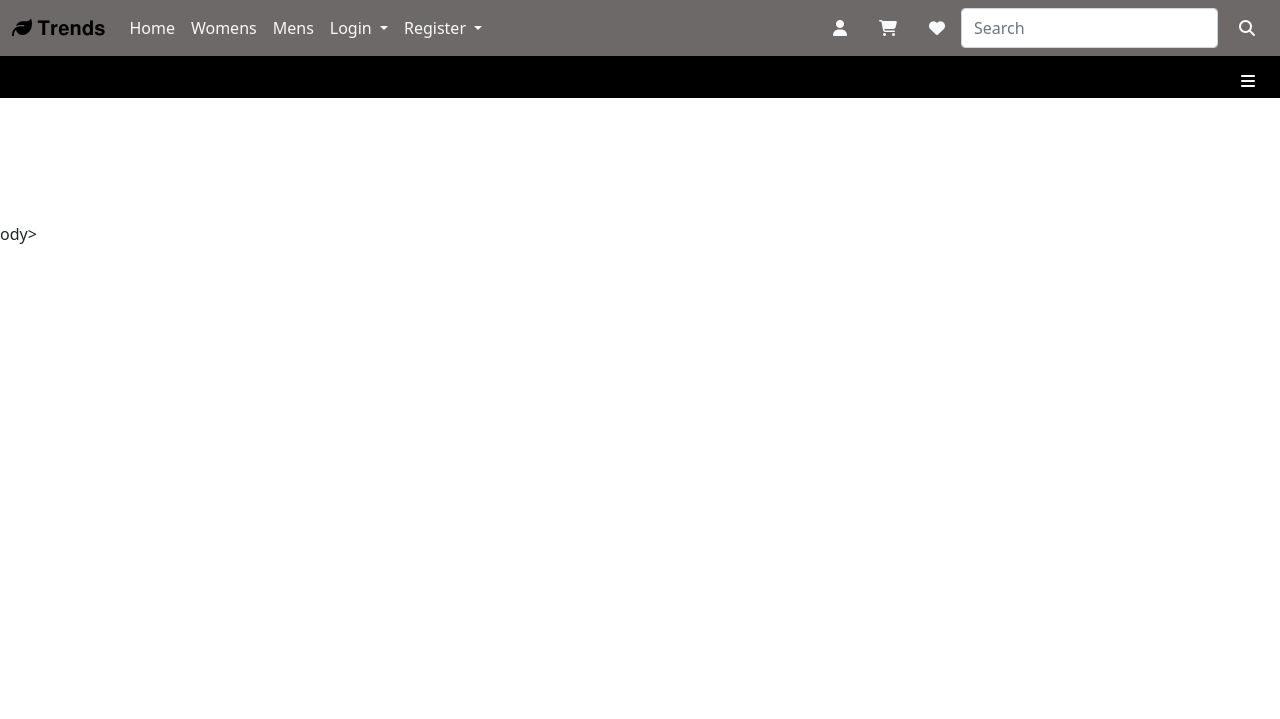
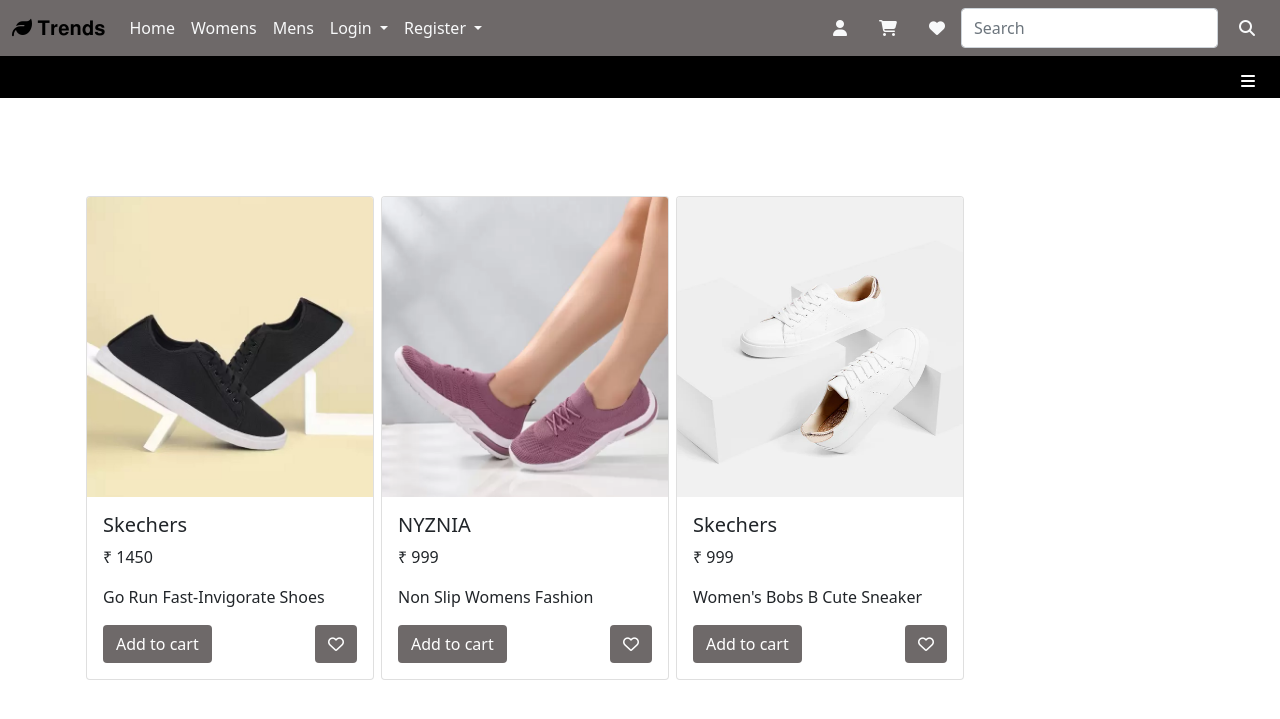
Before and after one commit to AkhilaJayakumar03/trends, a Django app: page /trendsapp/womenshoe/ in a window 1280 px wide. Shown: the top 719 px of the page. Run offline with Django 4.2, Linux system fonts and the light colour scheme; data comes from the database, SQL or seed files in the repository; both versions use the stored data as it was after the commit; some libraries are stand-ins or nearby versions.

Commit message:
modified

```diff
--- a/trendsapp/templates/shoplogin.html
+++ b/trendsapp/templates/shoplogin.html
@@ -83,8 +83,8 @@
         </div>
 </nav>
         <div  id="b" class="shadow"  style="background-color:whitesmoke">
-            {% if messages %}
-    <div  class="alert alert-danger">
+    {% if messages %}
+    <div  class="alert alert-dark">
      {% for message in messages %}
         {{message}}
     {% endfor %}
--- a/trendsapp/templates/shopregister.html
+++ b/trendsapp/templates/shopregister.html
@@ -77,7 +77,7 @@
 </nav>
     <div  id="b" class="shadow"  style="background-color:whitesmoke">
         {% if messages %}
-    <div  class="alert alert-danger">
+    <div  class="alert alert-dark">
      {% for message in messages %}
         {{message}}
     {% endfor %}
--- a/trendsapp/templates/userlogin.html
+++ b/trendsapp/templates/userlogin.html
@@ -92,7 +92,7 @@
 <div  id="b">
        <div class="form shadow" style="background-color:whitesmoke;">
 {% if messages %}
-    <div  class="alert alert-danger">
+    <div  class="alert alert-dark">
      {% for message in messages %}
         {{message}}
     {% endfor %}
--- a/trendsapp/templates/userprofile.html
+++ b/trendsapp/templates/userprofile.html
@@ -67,7 +67,7 @@
         <div class="offcanvas-body">
          <ul type="none">
                   <li> <a href="http://127.0.0.1:8000/trendsapp/userprofile/" class="i"><i class="fa-solid fa-user"></i>&nbsp;&nbsp;User profile</a></li><hr><br>
-             <li> <a href="http://127.0.0.1:8000/trendsapp/index/" class="i"><i class="fa-solid fa-house"></i>&nbsp;&nbsp;Home</a></li><hr><br>
+             <li> <a href="http://127.0.0.1:8000/index/" class="i"><i class="fa-solid fa-house"></i>&nbsp;&nbsp;Home</a></li><hr><br>
                   <li><a href="http://127.0.0.1:8000/trendsapp/wishlistdisplay/" class="i"><i class="fa-solid fa-heart"></i>&nbsp;&nbsp;My wishlist</a></li><hr><br>
                   <li><a href="http://127.0.0.1:8000/trendsapp/cartdisplay/" class="i"><i class="fa-solid fa-cart-shopping"></i>&nbsp;&nbsp;My cart</a></li><hr><br>
              <li><a href="http://127.0.0.1:8000/trendsapp/usernotification/" class="i"><i class="fa-solid fa-bell"></i>&nbsp;&nbsp;Notification</a></li><hr><br>
--- a/trendsapp/templates/userregister.html
+++ b/trendsapp/templates/userregister.html
@@ -80,7 +80,7 @@
     <div id="b">
     <div class="form shadow" style="background-color:whitesmoke;">
 {% if messages %}
-    <div  class="alert alert-danger">
+    <div  class="alert alert-dark">
         {% for message in messages %}
         {{message}}
     {% endfor %}
--- a/trendsapp/templates/womenshoe.html
+++ b/trendsapp/templates/womenshoe.html
@@ -129,5 +129,5 @@ margin:50px;
 </div>
       </div>
 </body>
-</html>ody>
 </html>
+</html>
--- a/trendsapp/views.py
+++ b/trendsapp/views.py
@@ -5,6 +5,7 @@ import datetime
 from datetime import timedelta
 from django.contrib import messages
 from django.contrib.auth import authenticate, logout
+from django.contrib.auth.decorators import login_required
 
 from django.core.mail import send_mail
 from django.http import HttpResponse
@@ -32,7 +33,14 @@ def shopregister(request):
             cp=a.cleaned_data["confirmpassword"]
             if ps==cp:
                 b=shopregmodel(shopname=sn,shopid=sid,location=lt,email=em,password=ps)
+                if shopregmodel.objects.filter(shopname=sn).first():
+                    messages.success(request, "shop already registered...")
+                    return redirect(shopregister)
+                elif shopregmodel.objects.filter(shopid=sid).first():
+                    messages.success(request, "shop already registered...")
+                    return redirect(shopregister)
                 b.save()
+                messages.success(request, "Successfully registered...Now you can login...")
                 return redirect(shoplogin)
             else:
                 messages.success(request,"Password doesn't match")
@@ -55,7 +63,11 @@ def shoplogin(request):
                     return redirect(shopprofile)
             else:
                 messages.success(request,"Login failed")
+        else:
+            messages.success(request, "Please enter password")
     return render(request,"shoplogin.html")
+
+
 
 def shopprofile(request):
     email=request.session['email']
@@ -75,6 +87,7 @@ def productupload(request):
             pm=a.cleaned_data["productimage"]
             b=productupmodel(productname=pn,productprice=pr,producttype=ty,category=ct,description=ds,productimage=pm,shopid=id)
             b.save()
+            messages.success(request, "product upload success......")
             return redirect(productdisplay)
         else:
             messages.success(request,"product upload failed")
@@ -110,6 +123,7 @@ def productdisplay(request):
 def productdelete(request,id):
     a=productupmodel.objects.get(id=id)
     a.delete()
+    messages.success(request, "product deleted successfully...")
     return redirect(productdisplay)
 
 def productedit(request,id):
@@ -126,6 +140,7 @@ def productedit(request,id):
         a.category=request.POST.get('category')
         a.description=request.POST.get('description')
         a.save()
+        messages.success(request, "product updated")
         return redirect(productdisplay)
     return render(request,"productedit.html",{'a':a,'im':im})
 
@@ -175,8 +190,6 @@ def userregister(request):
         return render(request,"success.html")
     return render(request,"userregister.html")
 
-
-
 def send_mail_reg(email,auth_token):
     subject='Your account has been verified'
     message=f'Click the link to verify your account http://127.0.0.1:8000/trendsapp/verify/{auth_token}'
@@ -206,7 +219,6 @@ def userlogin(request):
         password=request.POST.get("password")
         request.session['username'] = username
         user_obj=User.objects.filter(username=username).first()
-        request.session['id'] = user_obj.id
         if user_obj is None:
             messages.success(request,'user not found')
             return redirect(userlogin)
@@ -218,6 +230,7 @@ def userlogin(request):
         if user is None:
             messages.success(request,'username or password is wrong')
             return redirect(userlogin)
+        request.session['id'] = user_obj.id
         return redirect(userprofile)
     return render(request,"userlogin.html")
 
@@ -255,7 +268,7 @@ def menbag(request):
     dscp = []
     pdimg = []
     pdid = []
-    a=productupmodel.objects.filter(category='Menbags').values()
+    a=productupmodel.objects.filter(category='Men bag').values()
     for i in a:
         pn = i.get('productname')
         pdnm.append(pn)
@@ -276,7 +289,7 @@ def menclothing(request):
     dscp = []
     pdimg = []
     pdid = []
-    a=productupmodel.objects.filter(category='Menclothing').values()
+    a=productupmodel.objects.filter(category='Men clothing').values()
     for i in a:
         pn = i.get('productname')
         pdnm.append(pn)
@@ -297,7 +310,7 @@ def menwatch(request):
     dscp = []
     pdimg = []
     pdid = []
-    a=productupmodel.objects.filter(category='Menwatches').values()
+    a=productupmodel.objects.filter(category='Men watch').values()
     for i in a:
         pn = i.get('productname')
         pdnm.append(pn)
@@ -318,7 +331,7 @@ def menshoe(request):
     dscp = []
     pdimg = []
     pdid = []
-    a=productupmodel.objects.filter(category='Menshoes').values()
+    a=productupmodel.objects.filter(category='Men shoe').values()
     for i in a:
         pn = i.get('productname')
         pdnm.append(pn)
@@ -362,7 +375,7 @@ def womenwatch(request):
     dscp = []
     pdimg = []
     pdid = []
-    a=productupmodel.objects.filter(category='Womenwatches').values()
+    a=productupmodel.objects.filter(category='Women watch').values()
     for i in a:
         pn = i.get('productname')
         pdnm.append(pn)
@@ -383,7 +396,7 @@ def womenclothing(request):
     dscp = []
     pdimg = []
     pdid = []
-    a=productupmodel.objects.filter(category='Womenclothing').values()
+    a=productupmodel.objects.filter(category='Women clothing').values()
     for i in a:
         pn = i.get('productname')
         pdnm.append(pn)
@@ -405,7 +418,7 @@ def womenshoe(request):
     dscp = []
     pdimg = []
     pdid = []
-    a=productupmodel.objects.filter(category='Womenshoes').values()
+    a=productupmodel.objects.filter(category='Women shoe').values()
     for i in a:
         pn = i.get('productname')
         pdnm.append(pn)
@@ -426,7 +439,7 @@ def womenbag(request):
     dscp = []
     pdimg = []
     pdid = []
-    a=productupmodel.objects.filter(category='Womenbags').values()
+    a=productupmodel.objects.filter(category='Women bag').values()
     for i in a:
         pn = i.get('productname')
         pdnm.append(pn)
@@ -487,10 +500,11 @@ def viewproducts(request):
 def addtocart(request,id):
     a=productupmodel.objects.get(id=id)
     c = request.session['id']
-    if cart.objects.filter(productname=a.productname):
+    if cart.objects.filter(userid=c,productname=a.productname):
         return render(request,"itemalreadyincart.html")
     b=cart(productname=a.productname,productprice=a.productprice,description=a.description,productimage=a.productimage,userid=c)
     b.save()
+    messages.success(request, "added to cart successfully...")
     return redirect(cartdisplay)
 
 def cartdisplay(request):
@@ -521,17 +535,19 @@ def cartdisplay(request):
 def cartitemremove(request,id):
     a=cart.objects.get(id=id)
     a.delete()
+    messages.success(request, "product removed from cart")
     return redirect(cartdisplay)
 
 
 def addtowishlist(request,id):
     a=productupmodel.objects.get(id=id)
     c = request.session['id']
-    if wishlist.objects.filter(productname=a.productname):
+    if wishlist.objects.filter(userid=c,productname=a.productname):
         return render(request,"itemalreadyinwishlist.html")
     else:
         b=wishlist(productname=a.productname,productprice=a.productprice,description=a.description,productimage=a.productimage,userid=c)
         b.save()
+        messages.success(request, "added to wishlist successfully...")
         return redirect(wishlistdisplay)
 
 def wishlistdisplay(request):
@@ -562,16 +578,18 @@ def wishlistdisplay(request):
 def wishitemremove(request,id):
     a=wishlist.objects.get(id=id)
     a.delete()
+    messages.success(request, "product removed from wishlist")
     return redirect(wishlistdisplay)
 
 def wishtocart(request,id):
     c = request.session['id']
     a=wishlist.objects.get(id=id)
-    if cart.objects.filter(productname=a.productname):
+    if cart.objects.filter(userid=c,productname=a.productname):
         return render(request,"itemalreadyincart.html")
     else:
         b=cart(productname=a.productname,productprice=a.productprice,description=a.description,productimage=a.productimage,userid=c)
         b.save()
+        messages.success(request, "product added to cart successfully...")
         return redirect(cartdisplay)
 
 
```
Also changed, not shown: trendsapp/templates/cartdisplay.html (+7 -1 lines), trendsapp/templates/productdisplay.html (+7 -0 lines), trendsapp/templates/wishlistdisplay.html (+7 -0 lines), db.sqlite3, trendsapp/static/img48.jpg (added), trendsapp/static/img65_FjMbfRd.jpg (added), trendsapp/static/img65_WL6o5sD.jpg (added), trendsapp/static/m7.jpg (added).
